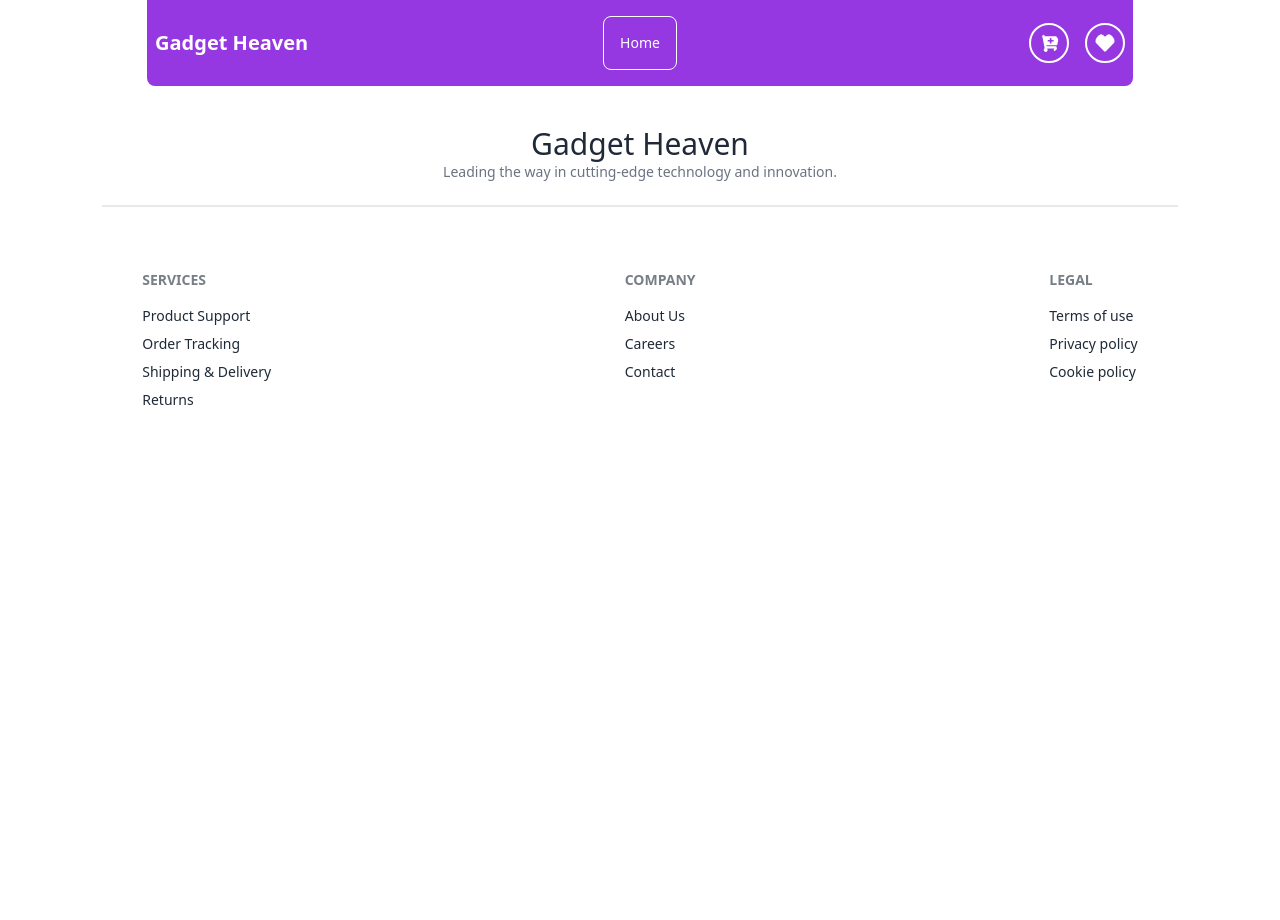
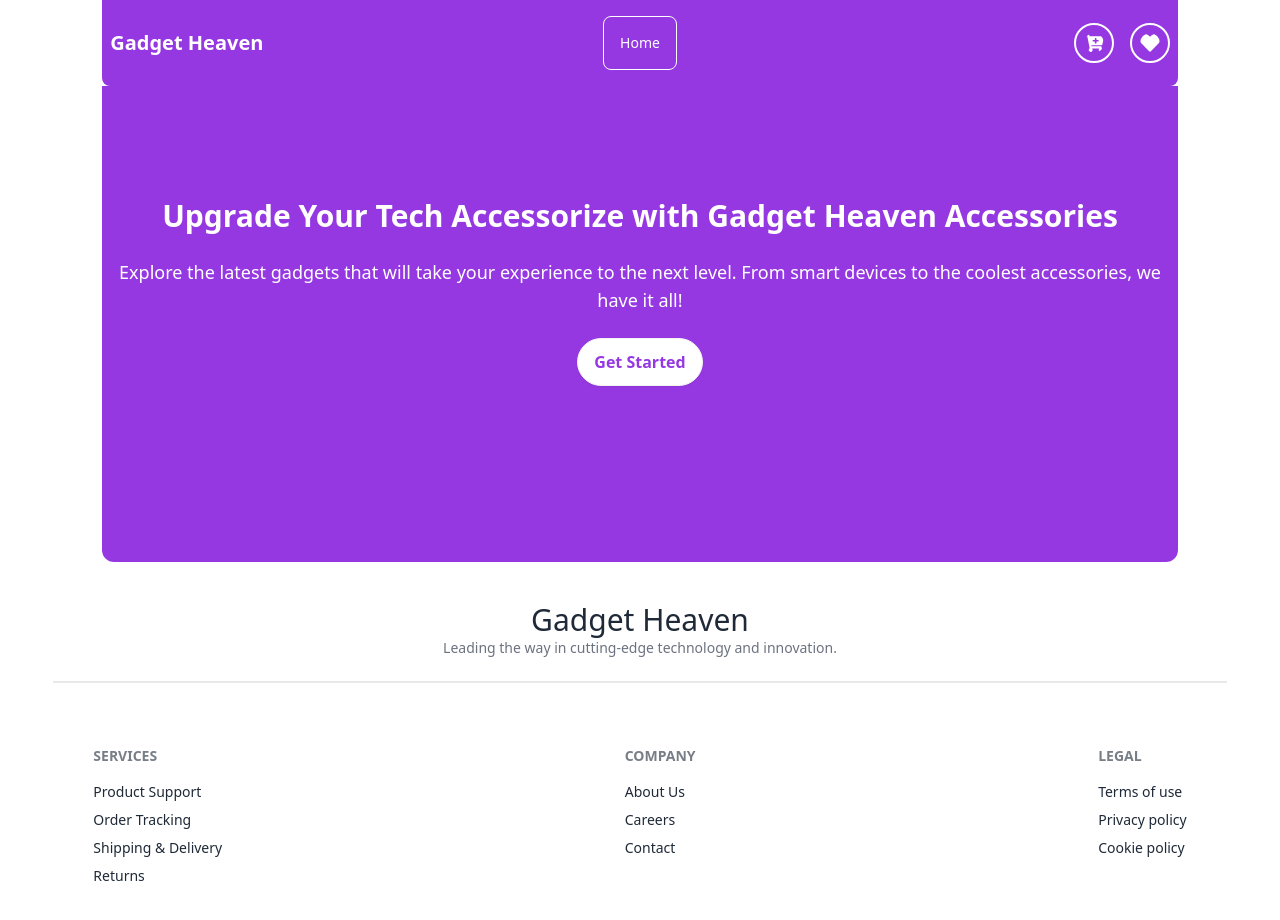
Before and after one commit to programming-hero-web-course-4/b10a8-gadget-heaven-Istiaque-Mahbub, a React (Vite) app: page / in a window 1280 px wide. Shown: the top 920 px of the page. Before the commit the page ends 800 px from the top, so only its background shows below. Built offline with nearby package versions, Linux system fonts and the light colour scheme.

Commit message:
Banner section added

```diff
--- /dev/null
+++ b/src/Component/Banner/Banner.jsx
@@ -0,0 +1,25 @@
+import { Link } from 'react-router-dom';
+
+const Banner = () => {
+    return (
+        <div className="w-11/12 mx-auto">
+      <div className="hero rounded-b-xl bg-[#9538E2] text-white pt-16 md:pb-32 pb-16">
+        <div className="hero-content text-center px-4 py-12">
+          <div>
+            <h1 className="text-3xl font-bold">
+              Upgrade Your Tech Accessorize with Gadget Heaven Accessories
+            </h1>
+            <p className="py-4 sm:py-6 text-lg">
+              Explore the latest gadgets that will take your experience to the next level. From smart devices to the coolest accessories, we have it all!
+            </p>
+            <Link className="btn bg-white text-[#9538E2] font-bold text-base rounded-full ">
+              Get Started
+            </Link>
+          </div>
+        </div>
+      </div>
+    </div>
+    );
+};
+
+export default Banner;
--- a/src/Pages/Home.jsx
+++ b/src/Pages/Home.jsx
@@ -1,5 +1,6 @@
 import React from 'react';
 import { Helmet } from 'react-helmet';
+import Banner from '../Component/Banner/Banner';
 
 const Home = () => {
     return (
@@ -7,6 +8,7 @@ const Home = () => {
             <Helmet>
                 <title>Gadget Heaven | Home</title>
             </Helmet>
+            <Banner></Banner>
         </div>
     );
 };
--- a/src/layout/Main.jsx
+++ b/src/layout/Main.jsx
@@ -5,7 +5,7 @@ import Footer from '../Component/NavBar/Footer/Footer';
 
 const Main = () => {
     return (
-        <div className='w-11/12 mx-auto'>
+        <div>
             <NavBar></NavBar>
             <Outlet></Outlet>
             <Footer></Footer>
```
